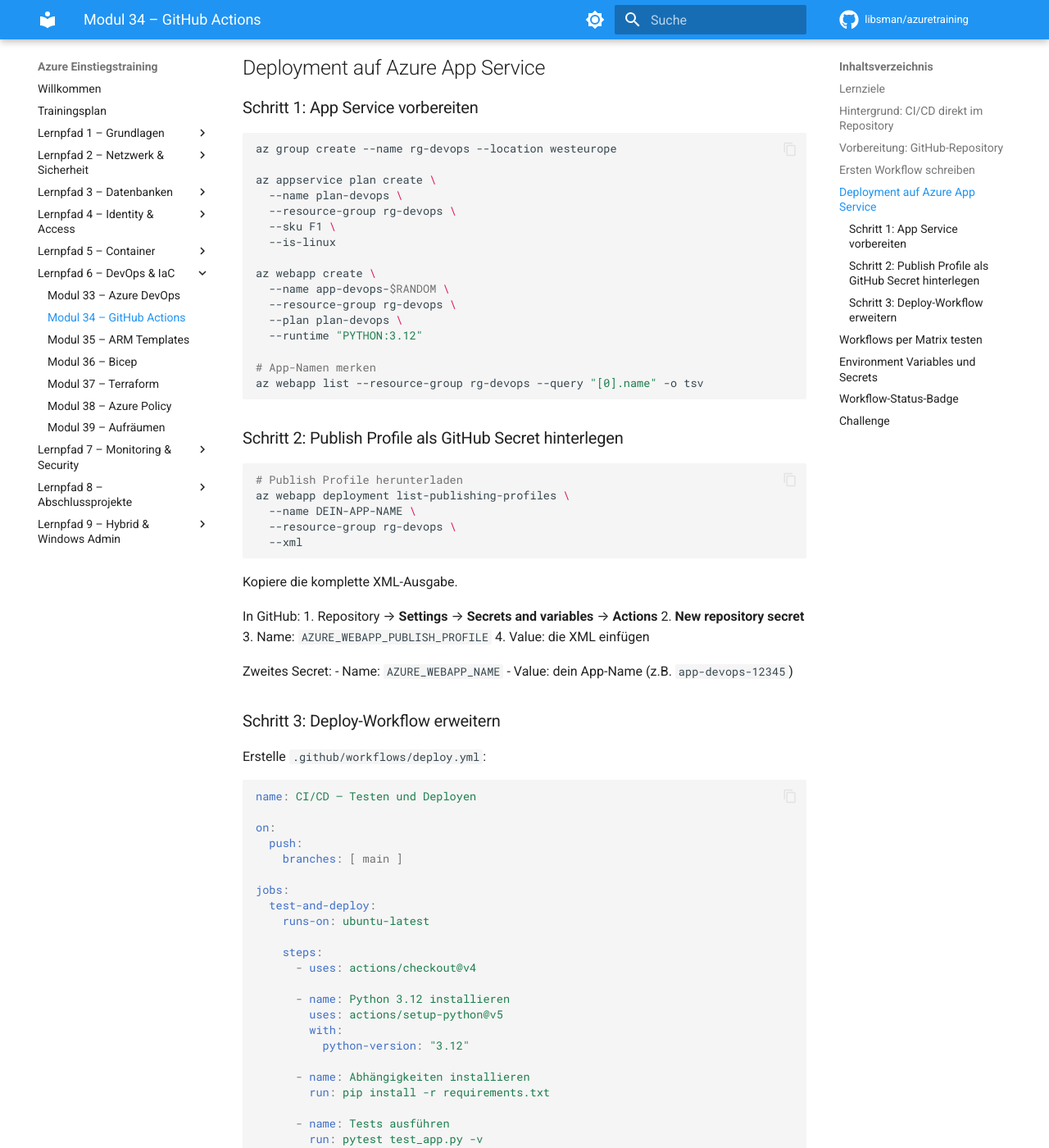
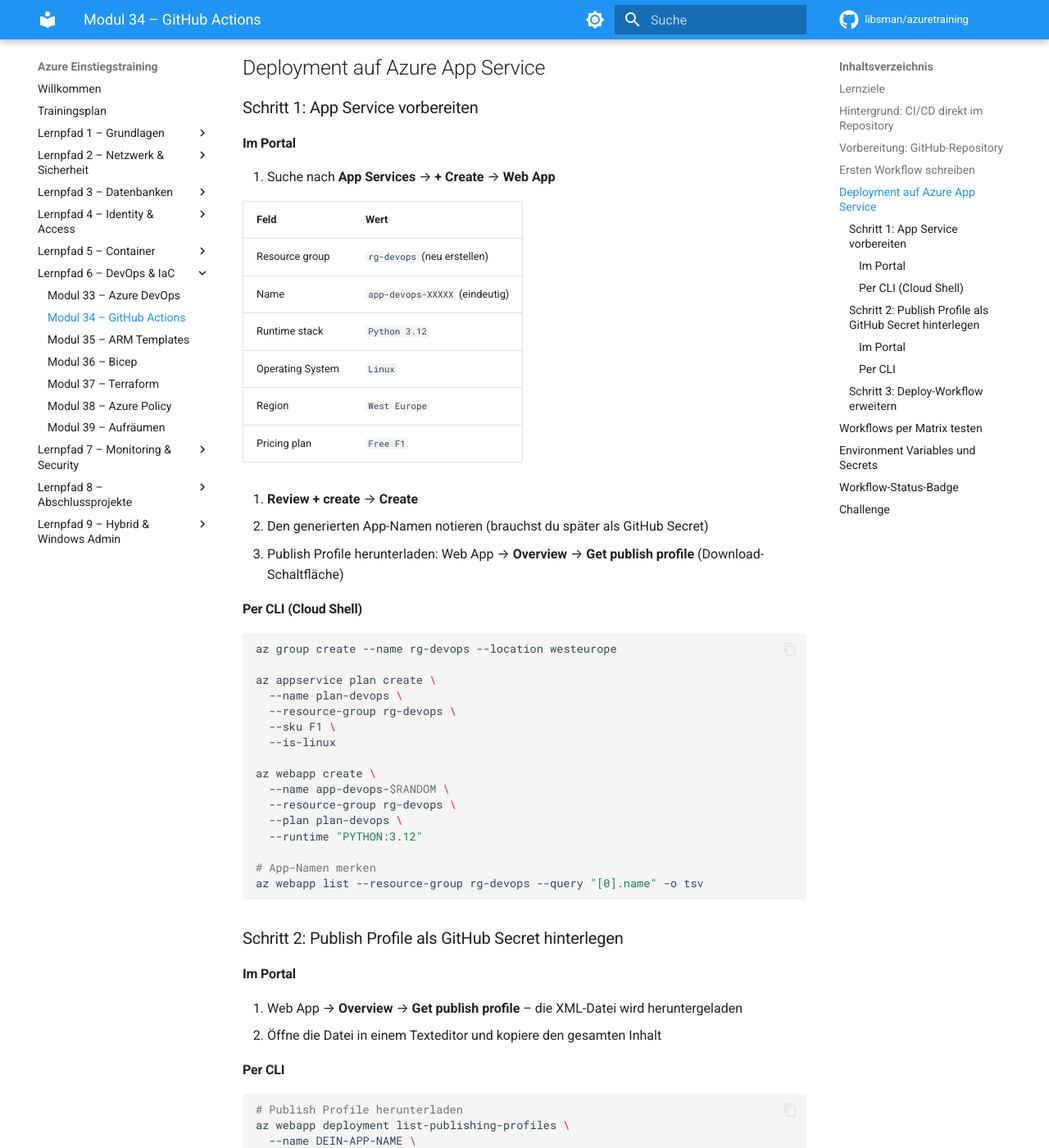
Before and after one commit to libsman/azuretraining, an MkDocs documentation site: the page built from docs/modul-34-github-actions.md, in a window 1280 px wide and 1400 px high, scrolled down 3132 px. Shown: the whole window at 82% size. Built offline with MkDocs 1.6.1 and Material for MkDocs 9.7.7, drawn with Linux system fonts in a browser that asks for light colours; comment, search, counter and statistics services are not loaded.

Commit message:
einige Module zu CLI-lastig v2

````diff
--- a/docs/modul-34-github-actions.md
+++ b/docs/modul-34-github-actions.md
@@ -140,6 +140,25 @@
 
 ### Schritt 1: App Service vorbereiten
 
+#### Im Portal
+
+1. Suche nach **App Services** → **+ Create** → **Web App**
+
+| Feld | Wert |
+|------|------|
+| Resource group | `rg-devops` (neu erstellen) |
+| Name | `app-devops-XXXXX` (eindeutig) |
+| Runtime stack | `Python 3.12` |
+| Operating System | `Linux` |
+| Region | `West Europe` |
+| Pricing plan | `Free F1` |
+
+2. **Review + create** → **Create**
+3. Den generierten App-Namen notieren (brauchst du später als GitHub Secret)
+4. Publish Profile herunterladen: Web App → **Overview** → **Get publish profile** (Download-Schaltfläche)
+
+#### Per CLI (Cloud Shell)
+
 ```bash
 az group create --name rg-devops --location westeurope
 
@@ -160,6 +179,13 @@
 ```
 
 ### Schritt 2: Publish Profile als GitHub Secret hinterlegen
+
+#### Im Portal
+
+1. Web App → **Overview** → **Get publish profile** – die XML-Datei wird heruntergeladen
+2. Öffne die Datei in einem Texteditor und kopiere den gesamten Inhalt
+
+#### Per CLI
 
 ```bash
 # Publish Profile herunterladen
````
Also changed, not shown: README.md (+1 -1 lines), docs/modul-30-aks-ueberblick.md (+19 -0 lines).
